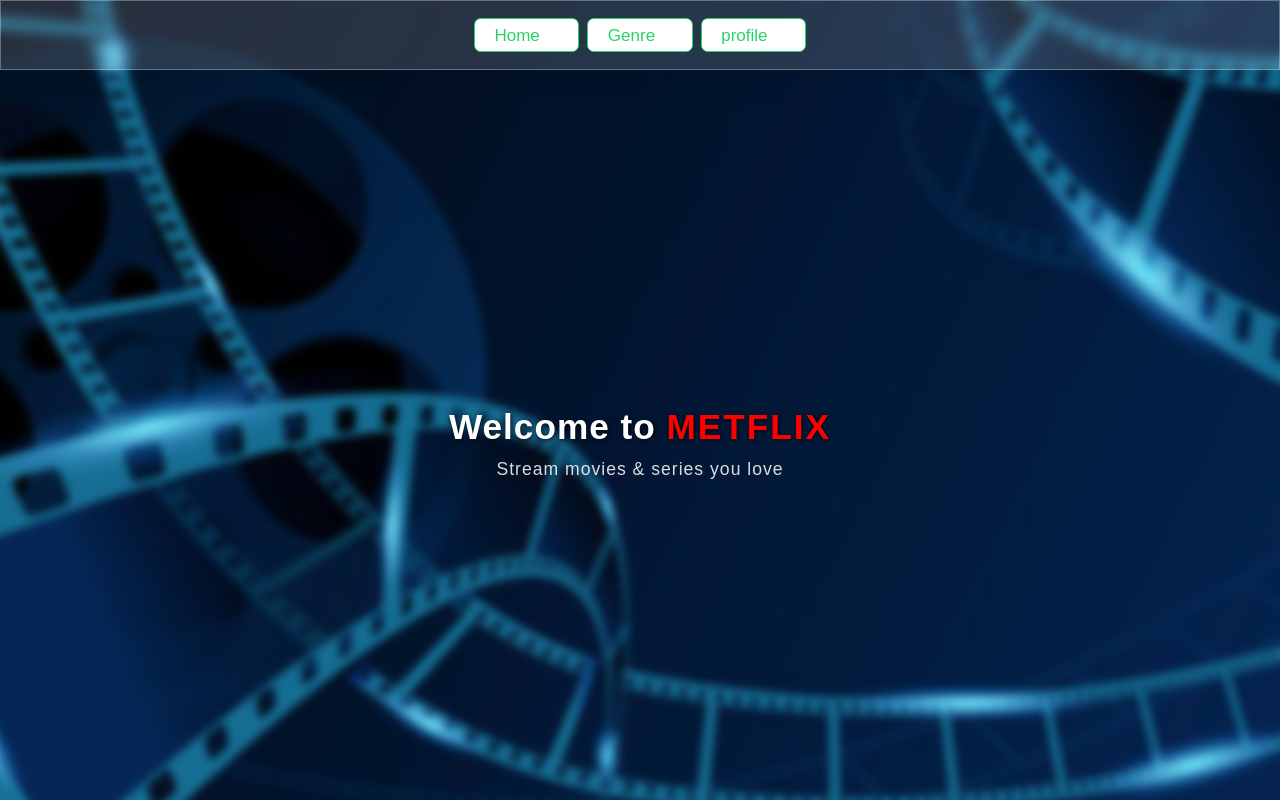
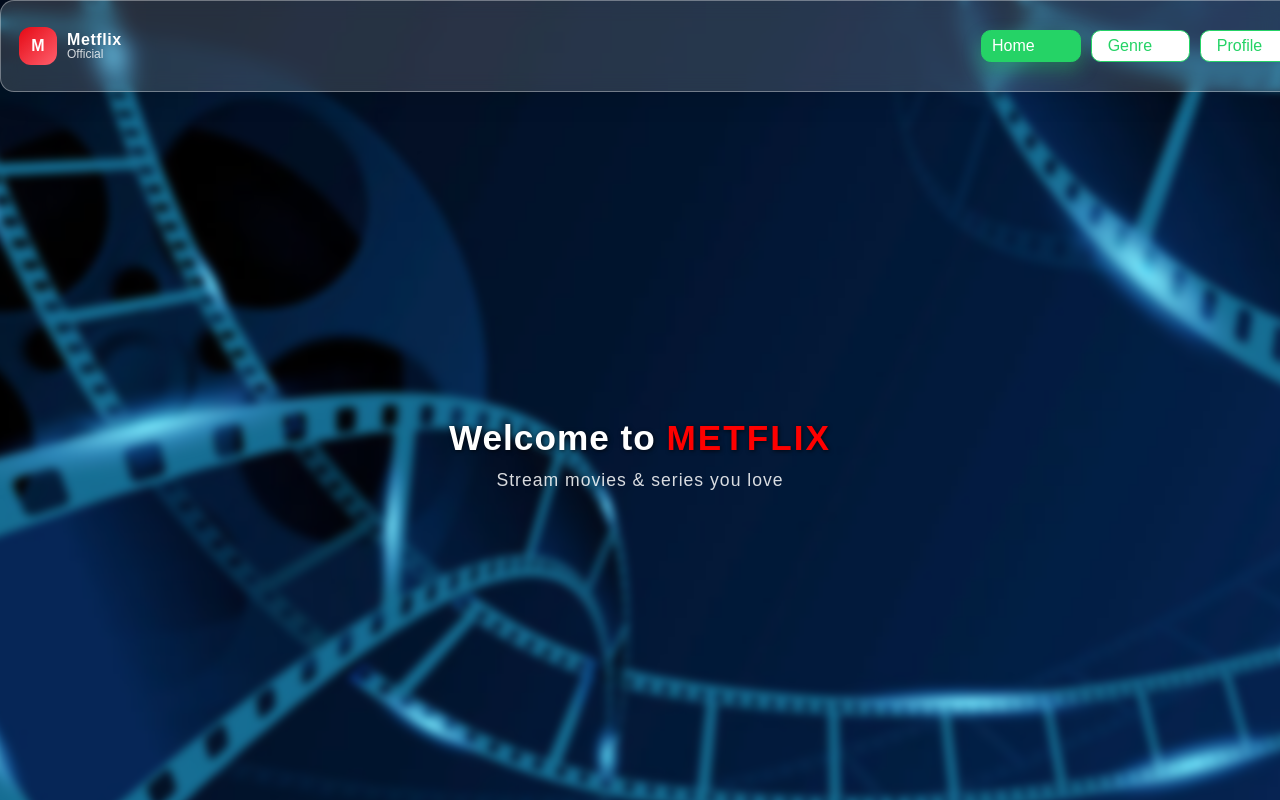
Before and after one commit to akashregana77/movie_app, an Angular app: page / in a window 1280 px wide. Built offline with nearby package versions, Linux system fonts and the light colour scheme.

Commit message:
navbar updated

```diff
--- a/src/app/home/home.css
+++ b/src/app/home/home.css
@@ -45,57 +45,6 @@
 .main > * {
     position: relative;
     z-index: 1;
-}
-.nav{
-    background: rgba(222, 218, 255, 0.25);
-    -webkit-backdrop-filter: blur(10px);
-    backdrop-filter: blur(10px);
-    border: 1px solid rgba(255, 255, 255, 0.35);
-    /* border-radius: 14px; */
-    box-shadow:
-      0 10px 30px rgba(0, 0, 0, 0.18),
-      inset 0 1px 0 rgba(255, 255, 255, 0.35);
-    min-height: 70px;
-    max-height: 70px;
-    width: 100%;
-    align-self: stretch;
-    display: flex;
-    justify-content: center;
-    align-items: center;
-    padding: 8px 12px;
-    width: 100%;
-    /* From https://css.glass */
-background: rgba(255, 255, 255, 0.15);
-/* border-radius: 16px; */
-box-shadow: 0 4px 30px rgba(0, 0, 0, 0.1);
-backdrop-filter: blur(5px);
--webkit-backdrop-filter: blur(5px);
-border: 1px solid rgba(255, 255, 255, 0.3);
-
-}
-.button-container{
-    display:flex;
-    flex-direction:row;
-    align-items:center;
-    justify-content: center;
-    width: 100%;
-    gap: 8px;
-    transition: all 0.3s ease  ;
-}
-.button-container .btn:hover{
-    background-color:#ebebed;
-    color: #060e65;
-    border: 1px solid #060e65;
-    transform: scale(1.05);
-}
-.btn{
-    border:none;
-    padding:10px 16px;
-    border-radius:5px;
-    background-color:#060e65;
-    color:#fff;
-    cursor:pointer;
-    transition:background-color 0.3s ease;
 }
 
 h1{
--- a/src/app/home/home.html
+++ b/src/app/home/home.html
@@ -1,26 +1,5 @@
-
-
-
 <div class="main">
-    <div>
-        <nav class="nav">
-            <div class="nav-left">
-
-            </div>
-            <div class="button-container">
-            <button routerLink="/">
-                <p>Home</p>
-
-            </button>
-            <button routerLink="/genre">
-                <p>Genre</p>
-            </button>
-            <button >
-                <p>profile</p>
-            </button>
-            </div>
-        </nav>
-    </div>
+    <app-navbar></app-navbar>
     <div class="body">
         <h1 class="title">
             Welcome to <span class="brand">Metflix</span>
--- a/src/app/home/home.ts
+++ b/src/app/home/home.ts
@@ -1,10 +1,11 @@
 import { Component } from '@angular/core';
 import { RouterLink, RouterOutlet } from '@angular/router';
+import { Navbar } from '../navbar/navbar';
 
 @Component({
   selector: 'app-home',
   standalone: true,
-  imports: [RouterOutlet,RouterLink],
+  imports: [RouterOutlet, RouterLink, Navbar],
   templateUrl: './home.html',
   styleUrl: './home.css',
 })
--- a/src/app/movie-genre/movie-genre.css
+++ b/src/app/movie-genre/movie-genre.css
@@ -1,82 +1,101 @@
 * {
   padding: 0;
-  margin: 0 auto;
+  margin: 0;
   box-sizing: border-box;
 }
-body,
-html {
+
+:host {
+  display: block;
+  min-height: 100vh;
   width: 100%;
-  height: 100vh;
-  background-image: url('./movieback.jpg');
+  font-family: sans-serif;
+}
+
+.main {
+  position: relative;
+  overflow: hidden;
+  min-height: 100vh;
+  width: 100%;
+  display: flex;
+  flex-direction: column;
+  align-items: stretch;
+}
+
+.main::before {
+  content: '';
+  position: absolute;
+  inset: 0;
+  background-image: url('./bg.jpg');
   background-size: cover;
+  background-repeat: no-repeat;
   background-position: center;
-  background-repeat: no-repeat;
+  filter: blur(4px);
+  transform: scale(1.06);
+  z-index: 0;
 }
+
+.main > * {
+  position: relative;
+  z-index: 1;
+}
+
 .movie-genre {
-  font-family: Arial, sans-serif;
   padding: 20px;
-  border-radius: 8px;
   width: 100%;
-  height: 100%;
-  margin: auto;
   display: flex;
   flex-direction: column;
   align-items: center;
-  gap: 15px;
+  gap: 18px;
 }
 
-nav {
+.bubble {
+  width: 320px;
+  height: 44px;
+  border-radius: 12px;
   display: flex;
-  gap: 10px;
-  width: 100%;
-  display: flex;
+  align-items: center;
   justify-content: center;
-  padding: 10px 0;
-  border-radius: 1em;
+  color: #e50914;
+  font-weight: 800;
+  letter-spacing: 1px;
+  font-size: 20px;
+  text-align: center;
+  box-shadow: 0 8px 22px rgba(0, 0, 0, 0.18);
   background: rgba(255, 255, 255, 0.2);
-  border-radius: 16px;
-  box-shadow: 0 4px 30px rgba(0, 0, 0, 0.1);
-  backdrop-filter: blur(5px);
-  -webkit-backdrop-filter: blur(5px);
+  backdrop-filter: blur(6px);
+  -webkit-backdrop-filter: blur(6px);
   border: 1px solid rgba(255, 255, 255, 0.3);
   animation: fadeup 1s ease-in-out;
 }
+
+.genre-buttons {
+  display: flex;
+  flex-wrap: wrap;
+  gap: 10px;
+  justify-content: center;
+}
+
 .genre-button {
-  padding: 8px 16px;
+  padding: 10px 18px;
   font-size: 16px;
   cursor: pointer;
-  border-radius: 10px;
-  transition: all 0.3s ease;
+  border-radius: 12px;
+  border: 1px solid rgba(255, 255, 255, 0.28);
+  background: rgba(255, 255, 255, 0.14);
+  color: #f5f7fb;
+  transition: all 0.25s ease;
   display: flex;
   align-items: center;
   justify-content: center;
-  gap: 3px;
+  gap: 6px;
+  min-width: 120px;
+  box-shadow: 0 6px 16px rgba(0, 0, 0, 0.12);
 }
+
 .genre-button:hover {
   background-color: #0c2e52;
   color: white;
-  transform: scale(1.05);
-}
-.bubble {
-  width: 300px;
-  height: 40px;
-  border-radius: 10px;
-  display: flex;
-  align-items: center;
-  justify-content: center;
-  color: red;
-  font-weight: bold;
-  font-size: 20px;
-  text-align: center;
-  box-shadow: 0 4px 8px rgba(0, 0, 0, 0.1);
-  transition: transform 0.3s;
-  background: rgba(255, 255, 255, 0.2);
-  border-radius: 16px;
-  box-shadow: 0 4px 30px rgba(0, 0, 0, 0.1);
-  backdrop-filter: blur(5px);
-  -webkit-backdrop-filter: blur(5px);
-  border: 1px solid rgba(255, 255, 255, 0.3);
-  animation: fadeup 1s ease-in-out;
+  transform: translateY(-1px) scale(1.02);
 }
 
 @keyframes fadeup {
@@ -89,77 +108,4 @@ nav {
   }
 }
 
-
-.nav{
-    background: rgba(222, 218, 255, 0.25);
-    -webkit-backdrop-filter: blur(10px);
-    backdrop-filter: blur(10px);
-    border: 1px solid rgba(255, 255, 255, 0.35);
-    /* border-radius: 14px; */
-    box-shadow:
-      0 10px 30px rgba(0, 0, 0, 0.18),
-      inset 0 1px 0 rgba(255, 255, 255, 0.35);
-    min-height: 70px;
-    max-height: 70px;
-    width: 100%;
-    align-self: stretch;
-    display: flex;
-    justify-content: center;
-    align-items: center;
-    padding: 8px 12px;
-    width: 100%;
-    /* From https://css.glass */
-background: rgba(255, 255, 255, 0.15);
-/* border-radius: 16px; */
-box-shadow: 0 4px 30px rgba(0, 0, 0, 0.1);
-backdrop-filter: blur(5px);
--webkit-backdrop-filter: blur(5px);
-border: 1px solid rgba(255, 255, 255, 0.3);
-
-}
-button {
-  background-color: #fff;
-  border: 1px solid #25D366;
-  padding: 5px;
-  position: relative;
-  width: 6.2em;
-  height: 2em;
-  transition: 0.5s;
-  font-size: 17px;
-  border-radius: 0.4em;
-}
-
-button p {
-  position: absolute;
-  top: 0.4em;
-  left: 1.15em;
-  margin: 0;
-  padding: 0;
-  transition: .5s;
-  color: #25D366;
-}
-
-button svg {
-  position: absolute;
-  top: 0.45em;
-  right: 0.5em;
-  margin: 0;
-  padding: 0;
-  opacity: 0;
-  transition: 0.5s;
-  height: 1em;
-  fill: #fff
-}
-
-button:hover p {
-  left: 0.5em;
-  color: #fff
-}
-
-button:hover svg {
-  opacity: 1;
-}
-
-button:hover {
-  background-color: #25D366;
-}
+/* Navbar styles live in navbar component */
--- a/src/app/movie-genre/movie-genre.html
+++ b/src/app/movie-genre/movie-genre.html
@@ -1,33 +1,17 @@
 
-<body>
-<div class="movie-genre">
-    <nav class="nav">
-            <div class="nav-left">
+<div class="main">
+    <app-navbar></app-navbar>
+    <div class="movie-genre">
+        <div class="bubble">
+            <h2>METFLIX</h2>
+        </div>
 
-            </div>
-            <div class="button-container">
-            <button routerLink="/">
-                <p>Home</p>
-
-            </button>
-            <button routerLink="/genre">
-                <p>Genre</p>
-            </button>
-            <button >
-                <p>profile</p>
-            </button>
-            </div>
+        <nav class="genre-buttons">
+            <button class="genre-button"> <ion-icon name="flash-outline"></ion-icon> Action</button>
+            <button class="genre-button"> <ion-icon name="happy-outline"></ionicon> Comedy</button>
+            <button class="genre-button"> <ion-icon name="film-outline"></ionicon>  Drama</button>
+            <button class="genre-button"> <ion-icon name="skull-outline"></ionicon> Horror</button>
+            <button class="genre-button"> <ion-icon name="planet-outline"></ionicon> Sci-Fi</button>
         </nav>
-    <div class="bubble">
-        <h2>METFLIX</h2>
     </div>
-
-    <nav class="genre-buttons">
-        <button class="genre-button"> <ion-icon name="flash-outline"></ion-icon> Action</button>
-        <button class="genre-button"> <ion-icon name="happy-outline"></ion-icon> Comedy</button>
-        <button class="genre-button"> <ion-icon name="film-outline"></ion-icon>  Drama</button>
-        <button class="genre-button"> <ion-icon name="skull-outline"></ion-icon> Horror</button>
-        <button class="genre-button"> <ion-icon name="planet-outline"></ion-icon> Sci-Fi</button>
-    </nav>
 </div>
-</body>
--- a/src/app/movie-genre/movie-genre.ts
+++ b/src/app/movie-genre/movie-genre.ts
@@ -1,9 +1,10 @@
-import { Component,CUSTOM_ELEMENTS_SCHEMA } from '@angular/core';
+import { Component, CUSTOM_ELEMENTS_SCHEMA } from '@angular/core';
+import { Navbar } from '../navbar/navbar';
 
 @Component({
   selector: 'app-movie-genre',
   standalone: true,
-  imports: [],
+  imports: [Navbar],
   templateUrl: './movie-genre.html',
   styleUrl: './movie-genre.css',
   schemas: [CUSTOM_ELEMENTS_SCHEMA]
--- /dev/null
+++ b/src/app/navbar/navbar.css
@@ -0,0 +1,97 @@
+.nav{
+		background: rgba(222, 218, 255, 0.25);
+		-webkit-backdrop-filter: blur(10px);
+		backdrop-filter: blur(10px);
+		border: 1px solid rgba(255, 255, 255, 0.35);
+		box-shadow:
+			0 10px 30px rgba(0, 0, 0, 0.18),
+			inset 0 1px 0 rgba(255, 255, 255, 0.35);
+		min-height: 70px;
+		max-height: 70px;
+		width: 100%;
+		display: flex;
+		justify-content: space-between;
+		align-items: center;
+		padding: 10px 18px;
+		background: rgba(255, 255, 255, 0.15);
+		box-shadow: 0 4px 30px rgba(0, 0, 0, 0.1);
+		border-radius: 14px;
+}
+
+.nav-left {
+		display: flex;
+		align-items: center;
+		gap: 10px;
+}
+
+.brand-mark {
+		width: 38px;
+		height: 38px;
+		border-radius: 12px;
+		background: linear-gradient(135deg, #e50914, #ff5f6d);
+		display: grid;
+		place-items: center;
+		font-weight: 800;
+		color: #fff;
+}
+
+.brand-text {
+		display: flex;
+		flex-direction: column;
+		line-height: 1.1;
+		color: #fff;
+}
+
+.brand-name {
+		font-weight: 700;
+		letter-spacing: 0.6px;
+}
+
+.brand-sub {
+		font-size: 0.75rem;
+		opacity: 0.8;
+}
+
+.button-container{
+		display:flex;
+		flex-direction:row;
+		align-items:center;
+		gap: 10px;
+		transition: all 0.3s ease;
+}
+
+button {
+	background-color: #fff;
+	border: 1px solid #25D366;
+	padding: 5px;
+	position: relative;
+	width: 6.2em;
+	height: 2em;
+	transition: 0.3s ease;
+	font-size: 16px;
+	border-radius: 0.6em;
+	cursor: pointer;
+}
+
+button p {
+	position: absolute;
+	top: 0.35em;
+	left: 1em;
+	margin: 0;
+	padding: 0;
+	transition: .3s;
+	color: #25D366;
+}
+
+button:hover p,
+button.active p {
+	left: 0.6em;
+	color: #fff;
+}
+
+button:hover,
+button.active {
+	background-color: #25D366;
+	color: #fff;
+	box-shadow: 0 8px 18px rgba(37, 211, 102, 0.35);
+}
--- /dev/null
+++ b/src/app/navbar/navbar.html
@@ -0,0 +1,21 @@
+
+<nav class="nav">
+	<div class="nav-left">
+		<div class="brand-mark">M</div>
+		<div class="brand-text">
+			<span class="brand-name">Metflix</span>
+			<span class="brand-sub">Official</span>
+		</div>
+	</div>
+	<div class="button-container">
+		<button routerLink="/" routerLinkActive="active" [routerLinkActiveOptions]="{ exact: true }">
+			<p>Home</p>
+		</button>
+		<button routerLink="/genre" routerLinkActive="active">
+			<p>Genre</p>
+		</button>
+		<button>
+			<p>Profile</p>
+		</button>
+	</div>
+</nav>
```
Also changed, not shown: src/app/navbar/navbar.ts (added, +13 -0 lines), 1 other file (tests, documents, lock files or other folders).
